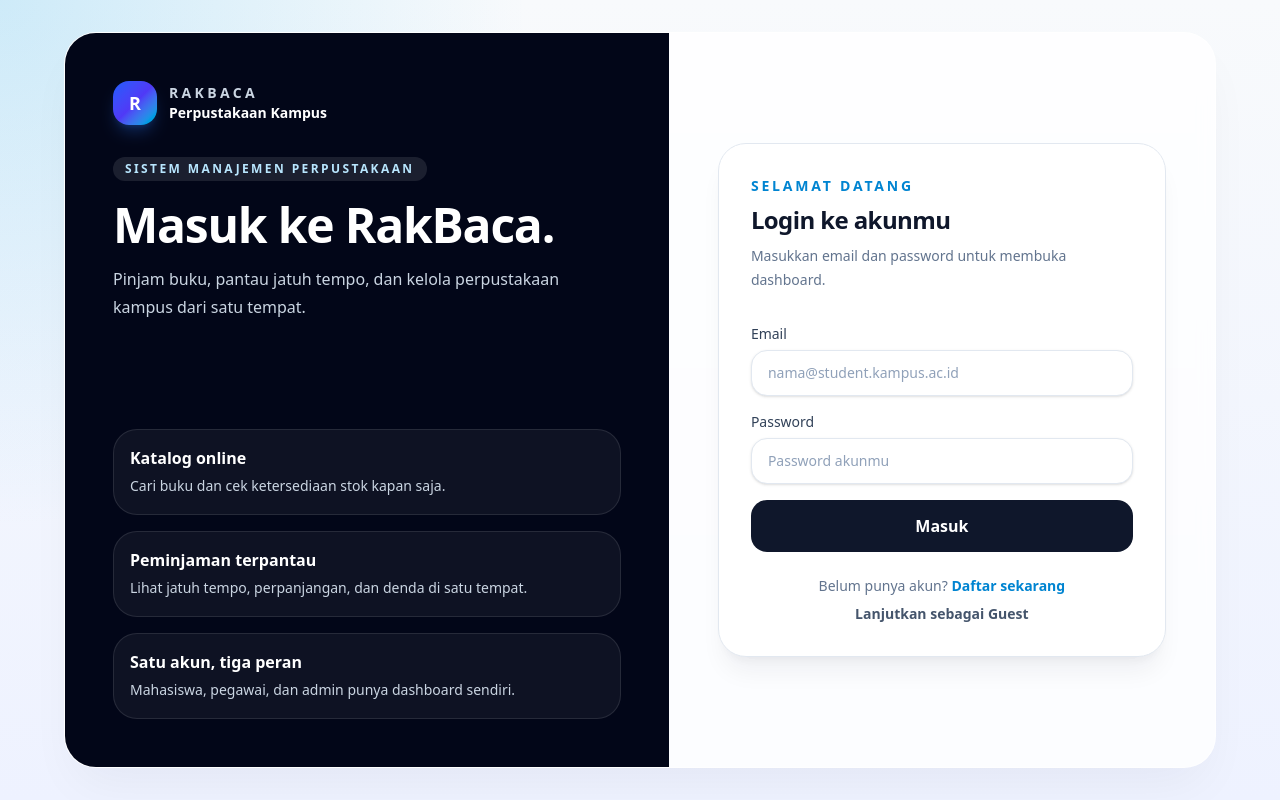
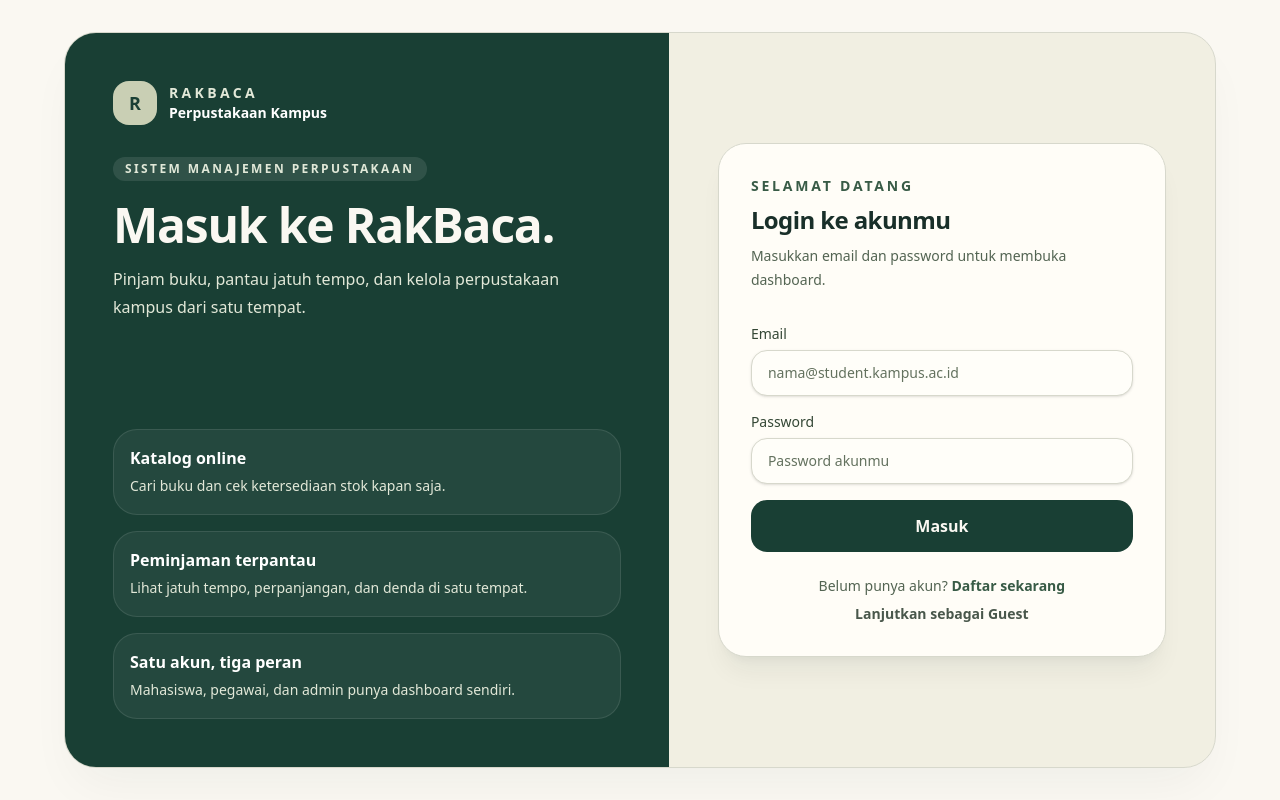
Before and after one commit to muhfaizilyas/final-project-perpustakaan, a Next.js app: page /login in a window 1280 px wide. Built offline with nearby package versions, Linux system fonts and the light colour scheme; no server answers.

Commit message:
feat: memperbarui skema warna halaman login dan pendaftaran

```diff
--- /dev/null
+++ b/src/app/auth.css
@@ -0,0 +1,36 @@
+.rb-auth {
+  --sage: #c9cfb4;
+  --muted-ink: #49574b;
+  --card: #fffdf7;
+  --color-slate-950: var(--pine);
+  --color-slate-900: var(--ink);
+  --color-slate-800: var(--ink);
+  --color-slate-700: #344735;
+  --color-slate-600: var(--muted-ink);
+  --color-slate-500: #536452;
+  --color-slate-400: #64725f;
+  --color-slate-300: #e2e8d8;
+  --color-slate-200: var(--line);
+  --color-slate-100: #f3f2e7;
+  --color-sky-50: #eef1e6;
+  --color-sky-100: #dce4d3;
+  --color-sky-200: #e1e8d8;
+  --color-sky-400: #526e55;
+  --color-sky-600: #385b46;
+  --color-sky-700: #294d3b;
+  --color-sky-800: var(--pine);
+  background: var(--paper);
+  color: var(--ink);
+  color-scheme: light;
+}
+.rb-auth > div { background: #f1efe2; border-color: var(--line); }
+.rb-auth section:first-child { background: var(--pine); color: var(--paper); }
+.rb-auth section:first-child h1 { color: var(--paper); }
+.rb-auth section:first-child a > span:first-child { background: var(--sage); color: var(--pine); box-shadow: none; }
+.rb-auth section:last-child > div { background: var(--card); }
+.rb-auth form input { background-color: #fffef9; }
+.rb-auth form button[type='submit'] { background: var(--pine); color: var(--paper); }
+.rb-auth form button[type='submit']:not(:disabled):hover { background: #2e5745; }
+.rb-auth :is(a,button,input):focus-visible { outline: 2px solid var(--pine); outline-offset: 3px; }
+.rb-auth section:first-child a:focus-visible { outline-color: var(--sage); }
+.rb-auth section:last-child a:hover { color: var(--pine); text-decoration: underline; text-underline-offset: .2em; }
--- a/src/app/login/page.jsx
+++ b/src/app/login/page.jsx
@@ -1,3 +1,4 @@
+import "../auth.css";
 import Link from "next/link";
 import { redirect } from "next/navigation";
 import BrandMark from "@/components/BrandMark";
@@ -17,7 +18,7 @@ export default async function LoginPage() {
   if (user) redirect(dashboardPath(user.role)); // sudah login
 
   return (
-    <div className="min-h-screen bg-[radial-gradient(circle_at_top_left,_rgba(14,165,233,0.18),_transparent_35%),linear-gradient(to_bottom,_#f8fafc,_#eef2ff_100%)] px-4 py-8 text-slate-800 md:px-6 lg:px-8">
+    <div className="rb-auth min-h-screen px-4 py-8 text-slate-800 md:px-6 lg:px-8">
       <div className="mx-auto grid min-h-[calc(100vh-4rem)] max-w-6xl overflow-hidden rounded-[2rem] border border-white/60 bg-white/80 shadow-2xl shadow-slate-900/5 backdrop-blur xl:grid-cols-[1.05fr_0.95fr]">
         <section className="flex flex-col justify-between bg-slate-950 p-8 text-white md:p-10 lg:p-12">
           <div>
--- a/src/app/register/page.jsx
+++ b/src/app/register/page.jsx
@@ -1,3 +1,4 @@
+import "../auth.css";
 import Link from "next/link";
 import { redirect } from "next/navigation";
 import { getCurrentUser, dashboardPath } from "@/lib/auth";
@@ -15,7 +16,7 @@ export default async function RegisterPage() {
   if (user) redirect(dashboardPath(user.role)); // sudah login
 
   return (
-    <main className="min-h-screen bg-[radial-gradient(circle_at_top_left,_rgba(14,165,233,0.12),_transparent_35%),linear-gradient(to_bottom,_#f8fafc,_#eef2ff_100%)] px-4 py-6 text-slate-800 sm:px-6 sm:py-8 lg:px-8">
+    <main className="rb-auth min-h-screen px-4 py-6 text-slate-800 sm:px-6 sm:py-8 lg:px-8">
       <div className="mx-auto grid min-h-[calc(100vh-3rem)] max-w-6xl overflow-hidden rounded-[2rem] border border-slate-200/80 bg-white shadow-2xl shadow-slate-900/5 sm:min-h-[calc(100vh-4rem)] xl:grid-cols-[0.95fr_1.05fr]">
         <section className="flex items-center justify-center bg-gradient-to-br from-sky-600 via-indigo-600 to-slate-950 p-7 text-white sm:p-9 lg:p-12">
           <div className="max-w-md">
```
